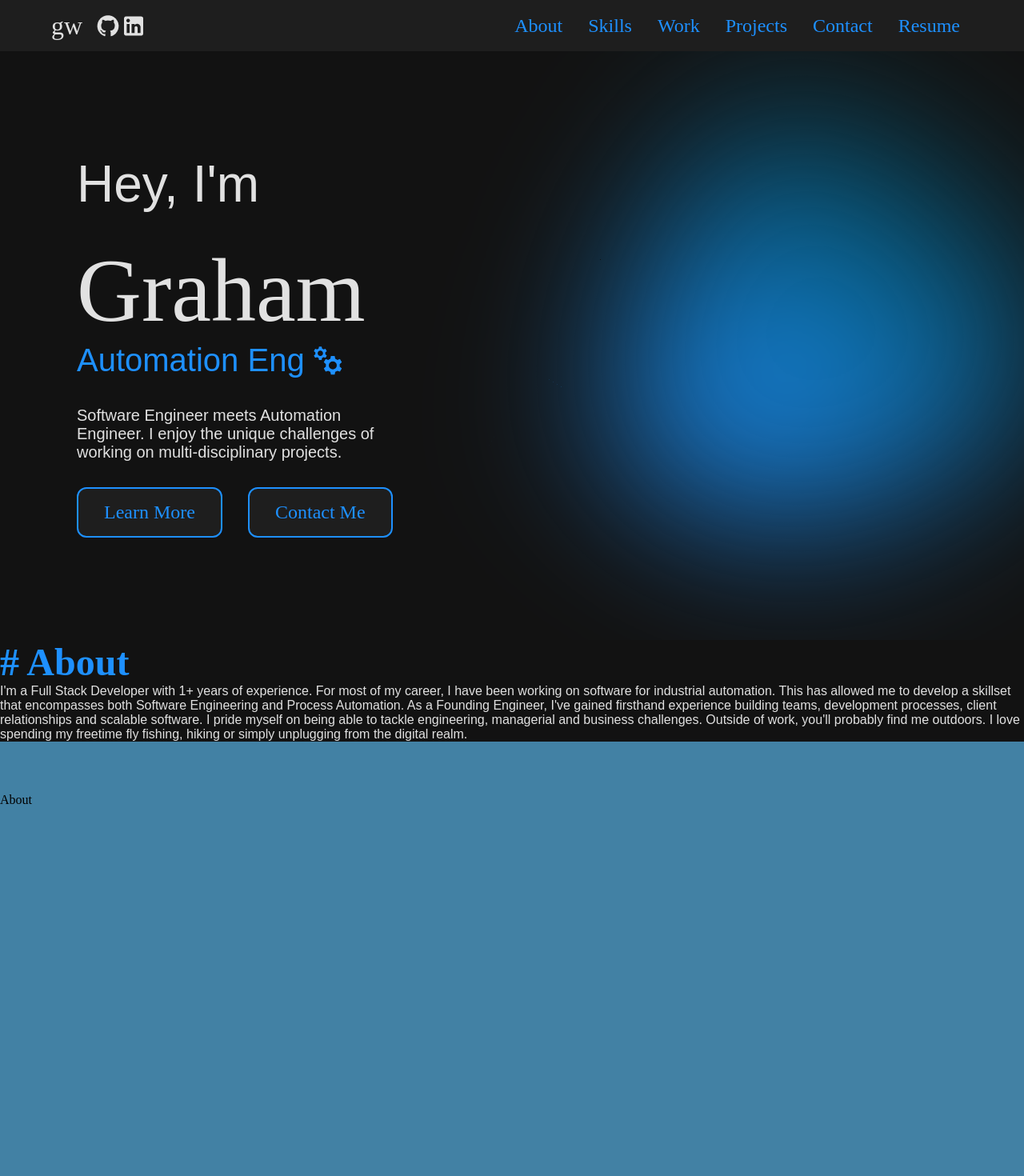
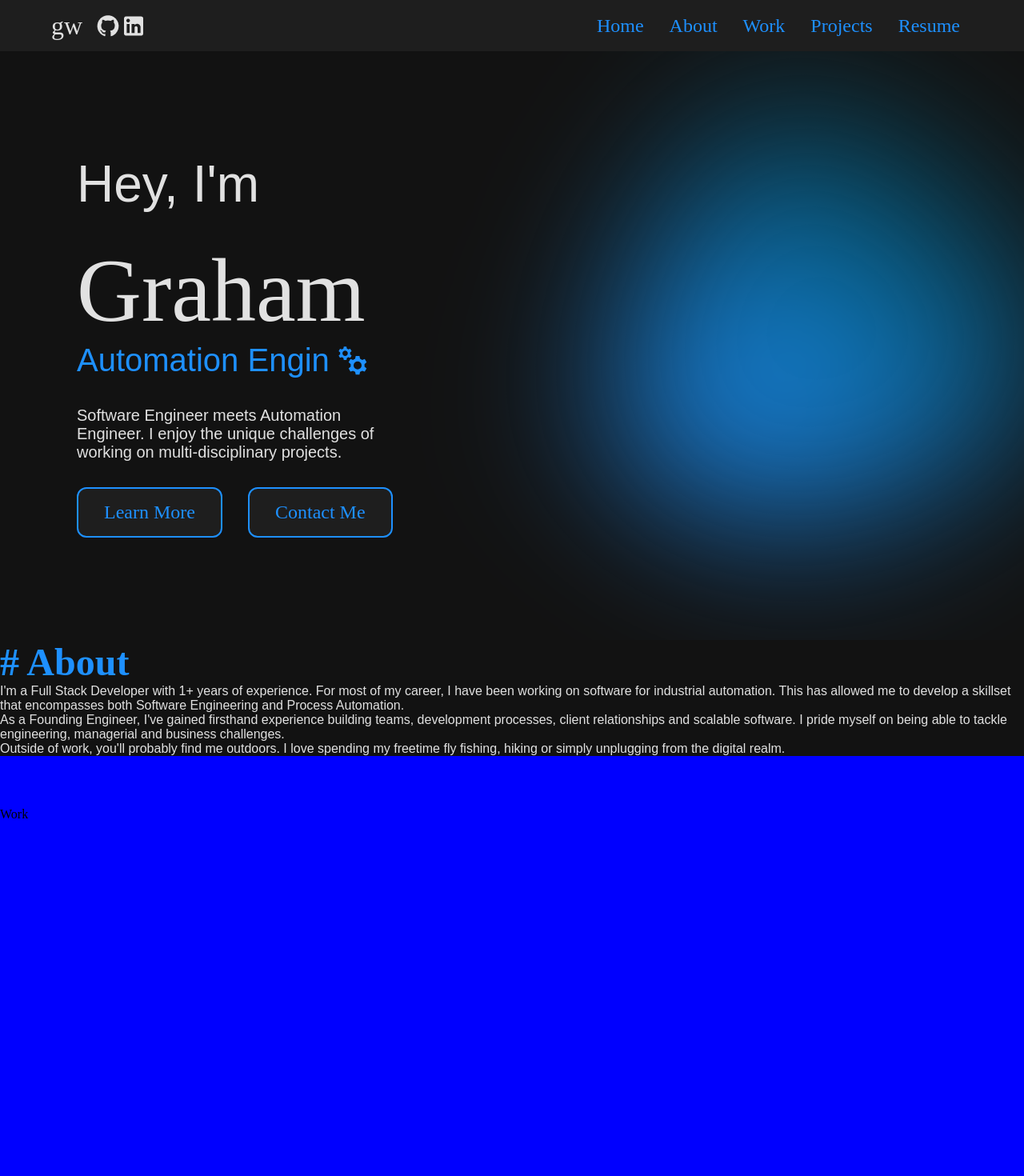
Before and after one commit to grahamwobig/mysite, a React (Vite) app: page /about in a window 1280 px wide. Shown: the top 1470 px of the page at 80% size. Built offline with nearby package versions, Linux system fonts and the light colour scheme.

Commit message:
update nav to use anchor links

```diff
--- a/src/App.tsx
+++ b/src/App.tsx
@@ -5,9 +5,10 @@ import "./styles/Navbar.css";
 import Landing from "./components/Landing";
 import About from "./components/About";
 
-function Page({ color, text }: { color: string, text: string }) {
+function Page({ color, text, id }: { color: string, text: string, id: string }) {
   return (
     <div
+      id={id}
       style={{
         backgroundColor: color,
         width: '100vw',
@@ -20,18 +21,29 @@ function Page({ color, text }: { color: string, text: string }) {
 
 function App() {
   return (
-    <Router>
-      <Navbar />
-      <Landing />
-      <About />
-      <Routes>
-        <Route path="/about" element={<Page color="#4281A4" text="About"/>} />
-        <Route path="/skills" element={<Page color="#48A9A6" text="Skills"/>} />
-        <Route path="/work" element={<Page color="#E4DFDA" text="Work"/>} />
-        <Route path="/projects" element={<Page color="#D4B483" text="Projects"/>} />
-        <Route path="/contact" element={<Page color="#C1666B" text="Contact"/>} />
-      </Routes>
-    </Router>
+    // <Router>
+    //   <Navbar />
+    //   <Landing />
+    //   <About />
+    //   <Routes>
+    //     <Route path="/about" element={<Page color="#4281A4" text="About"/>} />
+    //     <Route path="/skills" element={<Page color="#48A9A6" text="Skills"/>} />
+    //     <Route path="/work" element={<Page color="#E4DFDA" text="Work"/>} />
+    //     <Route path="/projects" element={<Page color="#D4B483" text="Projects"/>} />
+    //     <Route path="/contact" element={<Page color="#C1666B" text="Contact"/>} />
+    //   </Routes>
+    // </Router>
+    <html lang="en">
+      <header>
+        <Navbar />
+      </header>
+      <body>
+        <Landing />
+        <About />
+        <Page id="work" color="blue" text="Work"/>
+        <Page id="projects" color="gray" text="Projects"/>
+      </body>
+    </html>
   )
 }
 
--- a/src/components/About.tsx
+++ b/src/components/About.tsx
@@ -8,21 +8,25 @@ function About() {
     }
 
     return(
-        <section className="about-page">
+        <section className="about-page" id="about">
             <h1 className="about-heading"># About</h1>
-            <p className="about-bio">
+            <div className="about-bio">
+                <p>
                     I'm a Full Stack Developer with {yearsCalc()}+ years of experience.
                     For most of my career, I have been working on software for industrial automation.
                     This has allowed me to develop a skillset that encompasses both Software Engineering and
                     Process Automation.
-
+                </p>
+                <p>
                     As a Founding Engineer, I've gained firsthand experience building teams, development
                     processes, client relationships and scalable software. I pride myself on being able to tackle engineering,
                     managerial and business challenges.
-
+                </p>
+                <p>
                     Outside of work, you'll probably find me outdoors. I love spending my freetime
                     fly fishing, hiking or simply unplugging from the digital realm.
                 </p>
+            </div>
         </section>
     );
 }
--- a/src/components/Navbar.tsx
+++ b/src/components/Navbar.tsx
@@ -28,12 +28,22 @@ function Navbar() {
                     </a>
                 </div>
 
-                <ul className="navbar-menu">
+                {/* <ul className="navbar-menu">
                     <li><Link to="/about">About</Link></li>
                     <li><Link to="/skills">Skills</Link></li>
                     <li><Link to="/work">Work</Link></li>
                     <li><Link to="/projects">Projects</Link></li>
                     <li><Link to="/contact">Contact</Link></li>
+                    <li><a target="_blank" href="/resume.pdf">Resume</a></li>
+                </ul> */}
+
+                <ul className="navbar-menu">
+                    <li><a href="#landing">Home</a></li>
+                    <li><a href="#about">About</a></li>
+                    <li><a href="#work">Work</a></li>
+                    <li><a href="#projects">Projects</a></li>
+                    {/* <li><Link to="/projects">Projects</Link></li>
+                    <li><Link to="/contact">Contact</Link></li> */}
                     <li><a target="_blank" href="/resume.pdf">Resume</a></li>
                 </ul>
 
@@ -43,7 +53,7 @@ function Navbar() {
                     <span></span>
                 </div>
 
-                <div className={`navbar-mobile-menu ${isOpen ? 'active' : ''}`}>
+                {/* <div className={`navbar-mobile-menu ${isOpen ? 'active' : ''}`}>
                     <ul>
                         <li><Link to="/about" onClick={closeMenu}>About</Link></li>
                         <li><Link to="/skills" onClick={closeMenu}>Skills</Link></li>
@@ -52,7 +62,7 @@ function Navbar() {
                         <li><Link to="/contact" onClick={closeMenu}>Contact</Link></li>
                         <li><a target="_blank" href="/resume.pdf" onClick={closeMenu}>Resume</a></li>
                     </ul>
-                </div>
+                </div> */}
             </div>
         </nav>
     );
--- a/src/styles/About.css
+++ b/src/styles/About.css
@@ -17,4 +17,7 @@
     font-family: 'Montserrat-Variable', sans-serif;
     font-size: 1rem;
     color: var(--text-color);
+    display: inline-flex;
+    flex-direction: column;
+    justify-content: space-between;
 }
```
Lines whose indentation alone changed are shown as unchanged.
